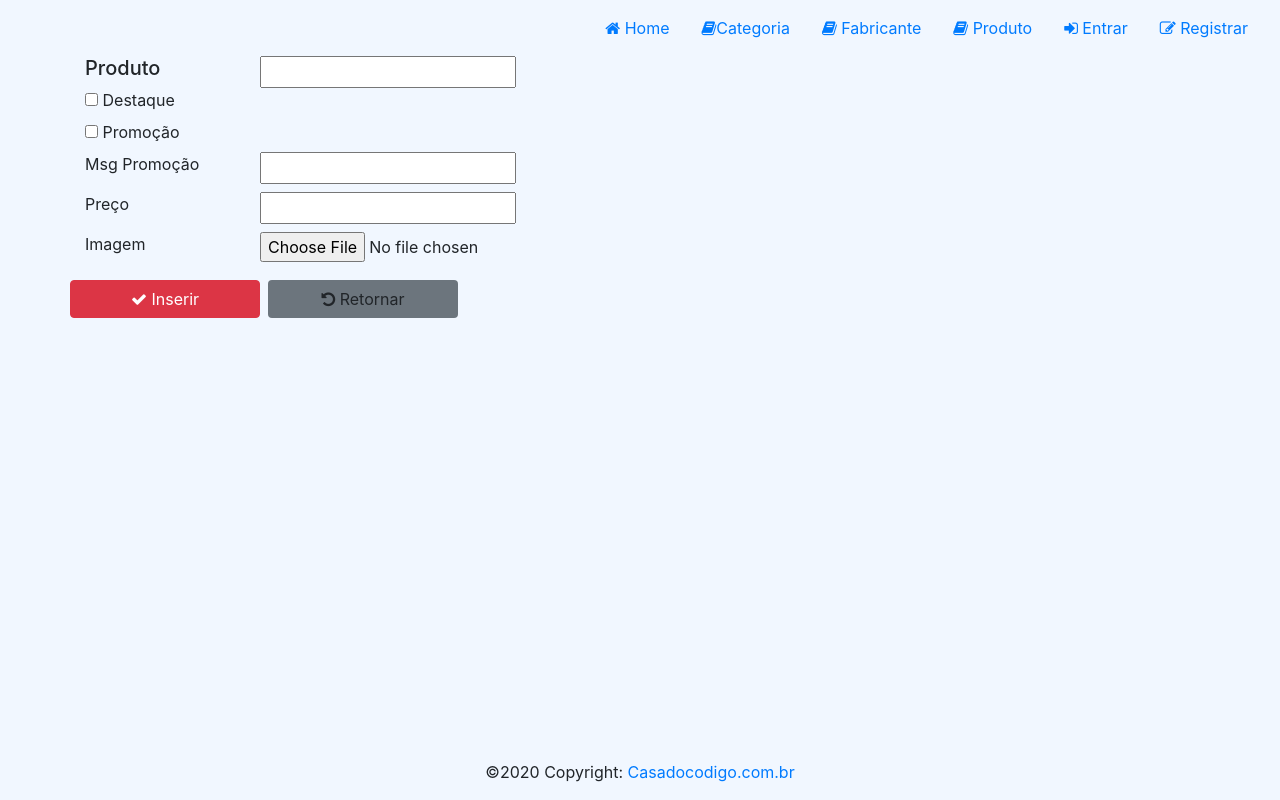
After one commit to IGOR60mog/PSI, a Django app: page /produto/create in a window 1280 px wide. The commit adds this page. Run offline with Django 4.2, Linux system fonts and the light colour scheme; some libraries are stand-ins or nearby versions.

Commit message:
Templates pg116 completo

```diff
--- a/aula1/loja/templates/base.html
+++ b/aula1/loja/templates/base.html
@@ -5,10 +5,8 @@
         <meta charset="utf-8">
         <meta name="viewport" content="width=device-width, initial-scale=1, shrink-to-fit=no">
         <!-- Adicione as linhas a seguir -->
-        <link rel="stylesheet"
-        href="https://stackpath.bootstrapcdn.com/bootstrap/4.4.1/css/bootstrap.min.css">
-        <link rel="stylesheet" href="https://stackpath.bootstrapcdn.com/
-        font-awesome/4.7.0/css/font-awesome.min.css">
+        <link rel="stylesheet" href="https://stackpath.bootstrapcdn.com/bootstrap/4.4.1/css/bootstrap.min.css">
+        <link rel="stylesheet" href="https://stackpath.bootstrapcdn.com/font-awesome/4.7.0/css/font-awesome.min.css">
         <link rel="stylesheet" href="{% static 'css/global.css' %}">
         {% block styles %}{% endblock %}
         <title>Loja - {% block title %}{% endblock %}</title>
@@ -17,21 +15,32 @@
         <header>
             <nav class="navbar justify-content-end navbar-expand-lg">
             <ul class="nav">
-        <li class="nav-item"><a class="nav-link" href="/"><i class="fa fa-home"></i> Home</a></li>
-        <li class="nav-item"><a class="nav-link" href="/categoria"><i class="fafa-book"></i>Categoria</a></li>
-        <li class="nav-item"><a class="nav-link" href="/fabricante"><i class="fafa-book"></i> Fabricante</a></li>
-        <li class="nav-item"><a class="nav-link" href="/produto"><i class="fafa-book"></i> Produto</a></li>
-        <li class="nav-item"><a class="nav-link" href="#"><i class="fa fa-sign-in"></i>Entrar</a></li>
-        <li class="nav-item"><a class="nav-link" href="#"><i class="fa fa-edit"></i>Registrar</a></li>
+            <li class="nav-item"><a class="nav-link" href="/"><i class="fa fa-home"></i>
+            Home</a></li>
+            <li class="nav-item"><a class="nav-link" href="/categoria"><i class="fa
+            fa-book"></i>Categoria</a></li>
+            <li class="nav-item"><a class="nav-link" href="/fabricante"><i class="fa
+            fa-book"></i> Fabricante</a></li>
+            <li class="nav-item"><a class="nav-link" href="/produto"><i class="fa
+            fa-book"></i> Produto</a></li>
+            <li class="nav-item"><a class="nav-link" href="#"><i class="fa fa-sign-in"></i>
+            Entrar</a></li>
+            <li class="nav-item"><a class="nav-link" href="#"><i class="fa fa-edit"></i>
+            Registrar</a></li>
             </ul>
             </nav>
         </header>
     {% block content %}{% endblock %}
-    <footer>
+    <footer class="page-footer font-small blue">
     <div class="footer-copyright text-center py-3">©2020 Copyright:
     <a href="https://www.casadocodigo.com.br/"> Casadocodigo.com.br</a>
     </div>
     </footer>
+    <script src="https://code.jquery.com/jquery-3.4.1.slim.min.js"></script>
+    <script
+    src="https://cdn.jsdelivr.net/npm/popper.js@1.16.0/dist/umd/popper.min.js"></script>
+    <script
+    src="https://stackpath.bootstrapcdn.com/bootstrap/4.4.1/js/bootstrap.min.js"></script>
     {% block scripts %}{% endblock %}
     </body>
 </html>
--- /dev/null
+++ b/aula1/loja/templates/produto/produto-create.html
@@ -0,0 +1,53 @@
+{% extends "base.html" %}
+{% load static %}
+{% block title %}Início{% endblock %}
+{% block styles %}
+<link rel="stylesheet" href="{% static 'css/home.css' %}">
+{% endblock %}
+{% block content %}
+<div id="content">
+<div class="container">
+<form method="POST" enctype="multipart/form-data" action= "/produto/create" >
+{% csrf_token %}
+<div class="row">
+<!--<input type="hidden" value="{{produto.id}}" name="id">-->
+<h5 for="Produto" class="col-md-2">Produto</h5>
+<input name="Produto">
+</div>
+<div class="row">
+<div class="col-md-2">
+<input type="checkbox" name="destaque" >
+<label for="destaque">Destaque</label>
+</div>
+</div>
+<div class="row">
+<div class="col-md-2">
+<input type="checkbox" name="promocao" >
+<label for="promocao">Promoção</label>
+</div>
+</div>
+<div class="row">
+<label for="msgPromocao" class="col-md-2">Msg Promoção</label>
+<input name="msgPromocao">
+</div>
+<div class="row mt-2">
+<label for="preco" class="col-md-2">Preço</label>
+<input name="preco">
+</div>
+<div class="row mt-2">
+<label for="image" class="col-md-2">Imagem</label>
+<input type="file" name="image">
+</div>
+<div class="row">
+<button type="submit" class="btn btn-danger col-md-2 mt-3 mr-2"><i
+class="fa fa-check"></i> Inserir</button>
+<a href={% url 'produto' %} class="btn bg-secondary col-md-2 mt-3"><i
+class="fa fa-rotate-left"></i> Retornar</a>
+</div>
+</form>
+</div>
+</div>
+{% endblock %}
+{% block scripts %}
+<script src="{% static 'js/home.js' %}"></script>
+{% endblock %}
--- a/aula1/loja/urls/ProdutoUrls.py
+++ b/aula1/loja/urls/ProdutoUrls.py
@@ -7,4 +7,7 @@ path("<int:id>", list_produto_view, name= 'produto'),
 path("edit/<int:id>", edit_produto_view, name= 'edit_produto'),
 path("edit", edit_produto_postback, name= 'edit_produto_postback'),
 path("details/<int:id>", details_produto_view, name= 'details_produto'),
+path("delete/<int:id>", delete_produto_view, name='delete_produto'),
+path("delete", delete_produto_postback, name='delete_produto_postback'),
+path("create", create_produto_view, name= 'create_produto'),
 ]
--- a/aula1/loja/views/ProdutoView.py
+++ b/aula1/loja/views/ProdutoView.py
@@ -1,16 +1,9 @@
 from django.shortcuts import render, redirect # Retire from django.http import HttpResponse
-from loja.models import Produto
+from loja.models import *
 from datetime import timedelta, datetime
 from django.utils import timezone
-def edit_produto_view(request, id=None):
-    produtos = Produto.objects.all()
-    if id is not None:
-        produtos = produtos.filter(id=id)
-    produto = produtos.first()
-    print(produto)
-    context = { 'produto': produto }
-    return render(request, template_name='produto/produto-edit.html', context=context,
-    status=200)
+# inclua as bibliotecas FileSystemStorage
+from django.core.files.storage import FileSystemStorage
 
 def list_produto_view(request, id=None):
     produto = request.GET.get("produto")
@@ -44,6 +37,19 @@ def list_produto_view(request, id=None):
     return render(request, template_name='produto/produto.html',
     context=context, status=200)
 
+def edit_produto_view(request, id=None):
+    produtos = Produto.objects.all()
+    if id is not None:
+        produtos = produtos.filter(id=id)
+    produto = produtos.first()
+    print(produto)
+    #adicione a lista de fabricantes e categorias no context
+    Fabricantes = Fabricante.objects.all()
+    Categorias = Categoria.objects.all()
+    context = { 'produto': produto, 'fabricantes' : Fabricantes, 'categorias' : Categorias}
+    return render(request, template_name='produto/produto-edit.html', context=context,
+    status=200)
+
 def edit_produto_postback(request, id=None):
     if request.method == 'POST':
         # Salva dados editados
@@ -58,11 +64,17 @@ def edit_produto_postback(request, id=None):
         print(destaque)
         print(promocao)
         print(msgPromocao)
+        #adicione a requisição do valor do campo post
+        categoria = request.POST.get("CategoriaFk")
+        fabricante = request.POST.get("FabricanteFk")
         try:
             obj_produto = Produto.objects.filter(id=id).first()
             obj_produto.Produto = produto
             obj_produto.destaque = (destaque is not None)
             obj_produto.promocao = (promocao is not None)
+            #salve os objeto fabricante e categoria filtrados com base no id recebido na variavel categoria e fabricante
+            obj_produto.fabricante = Fabricante.objects.filter(id=fabricante).first()
+            obj_produto.categoria = Categoria.objects.filter(id=categoria).first()
             if msgPromocao is not None:
                 obj_produto.msgPromocao = msgPromocao
             obj_produto.save()
@@ -81,3 +93,75 @@ def details_produto_view(request, id=None):
     context = {'produto': produto}
     return render(request, template_name='produto/produto-details.html', context=context,
     status=200)
+
+def delete_produto_view(request, id=None):
+    # Processa o evento GET gerado pela action
+    produtos = Produto.objects.all()
+    if id is not None:
+        produtos = produtos.filter(id=id)
+        produto = produtos.first()
+    print(produto)
+    context = {'produto': produto}
+    return render(request, template_name='produto/produto-delete.html', context=context,
+    status=200)
+
+def delete_produto_postback(request, id=None):
+    # Processa o post back gerado pela action
+    if request.method == 'POST':
+        # Salva dados editados
+        id = request.POST.get("id")
+        produto = request.POST.get("Produto")
+        print("postback-delete")
+        print(id)
+        try:
+            Produto.objects.filter(id=id).delete()
+            print("Produto %s excluido com sucesso" % produto)
+        except Exception as e:
+            print("Erro salvando edição de produto: %s" % e)
+    return redirect("/produto")
+
+def create_produto_view(request, id=None):
+    # Processa o post back gerado pela action
+    if request.method == 'POST':
+        produto = request.POST.get("Produto")
+        destaque = request.POST.get("destaque")
+        promocao = request.POST.get("promocao")
+        msgPromocao = request.POST.get("msgPromocao")
+        preco = request.POST.get("preco")
+        image = request.POST.get("image")
+        print("postback-create")
+        print(produto)
+        print(destaque)
+        print(promocao)
+        print(msgPromocao)
+        print(preco)
+        print(image)
+        try:
+            obj_produto = Produto()
+            obj_produto.Produto = produto
+            obj_produto.destaque = (destaque is not None)
+            obj_produto.promocao = (promocao is not None)
+            if msgPromocao is not None:
+                obj_produto.msgPromocao = msgPromocao
+                obj_produto.preco = 0
+            if (preco is not None) and ( preco != ""):
+                obj_produto.preco = preco
+                obj_produto.criado_em = timezone.now()
+            obj_produto.alterado_em = obj_produto.criado_em
+            # Se for anexado arquivo, salva na pasta e guarda nome no objeto
+            if request.FILES is not None:
+                num_files = len(request.FILES.getlist('image'))
+            if num_files > 0:
+                imagefile = request.FILES['image']
+                print(imagefile)
+                fs = FileSystemStorage()
+                filename = fs.save(imagefile.name, imagefile)
+            if (filename is not None) and (filename != ""):
+                obj_produto.image = filename
+                obj_produto.save()
+                print("Produto %s salvo com sucesso" % produto)
+        except Exception as e:
+            print("Erro inserindo produto: %s" % e)
+        return redirect("/produto")
+
+    return render(request, template_name='produto/produto-create.html',status=200)
```
Also changed, not shown: aula1/loja/templates/produto/produto-delete.html (added, +59 -0 lines), aula1/loja/templates/produto/produto-edit.html (+28 -0 lines), aula1/loja/templates/produto/produto.html (+6 -3 lines), aula1/aula1Admin/db.sqlite3, aula1/aula1Admin/media/Microsoft_Excel-Logo.wine.png (added), aula1/aula1Admin/media/Microsoft_Office_Word_(2019–present).svg.png (added), aula1/aula1Admin/media/Microsoft_Office_Word_(2019–present).svg_isPO97L.png (added). Lines whose indentation alone changed are shown as unchanged.
